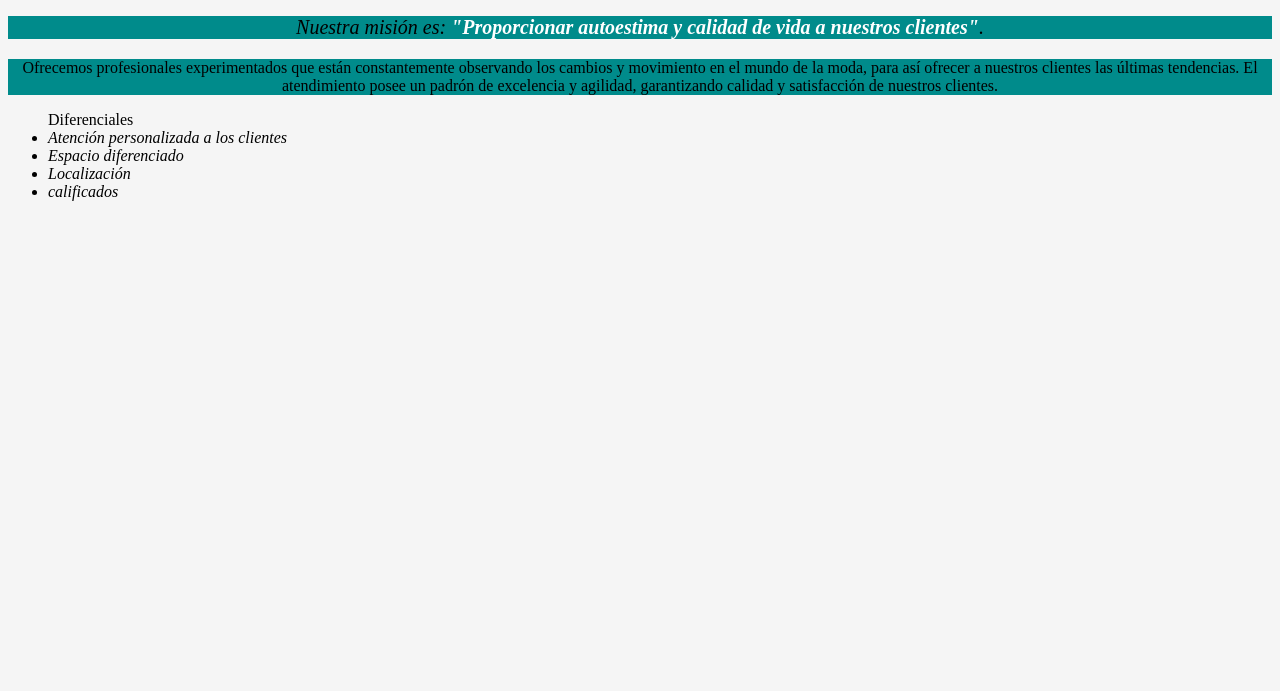
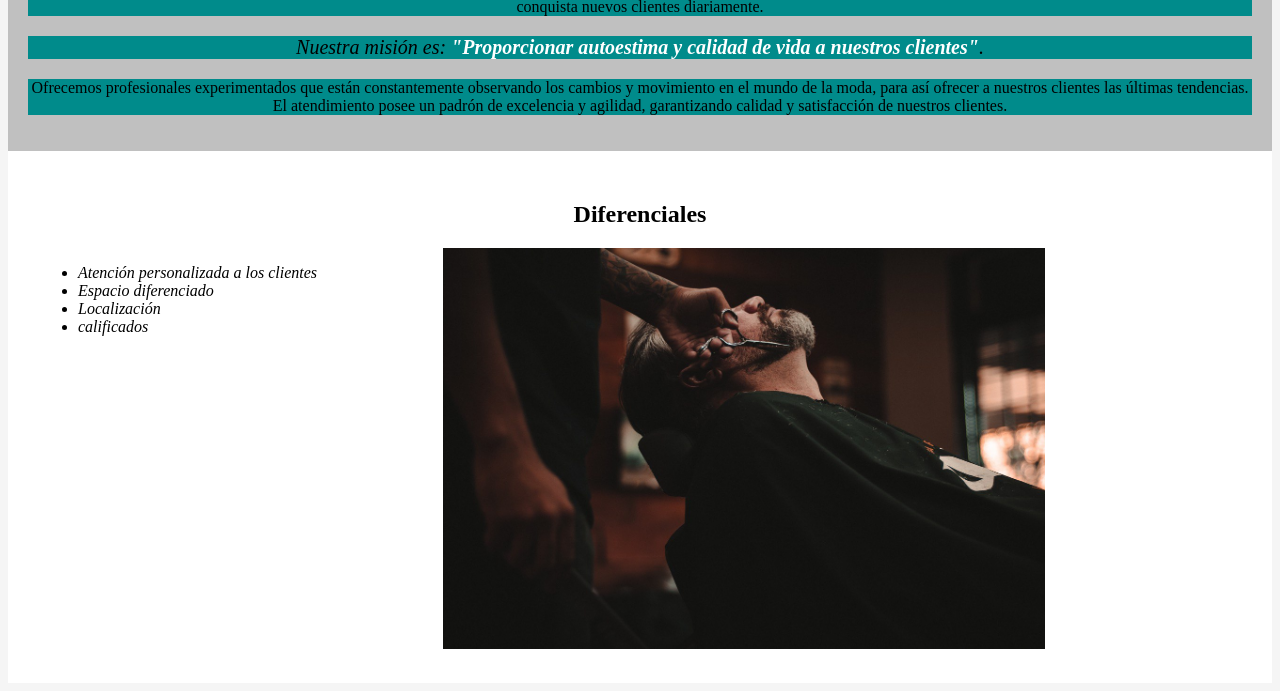
Before and after one commit to DavidR9830/ComienzoCSS, a plain HTML site: page index.html in a window 1280 px wide. Shown: the part 606-1297 px from the top of the page. Before the commit the page ends 823 px from the top, so only its background shows below. Drawn offline with Linux system fonts and the light colour scheme.

Commit message:
listas y selectores css

```diff
--- a/index.html
+++ b/index.html
@@ -10,7 +10,10 @@
     </head>
 
     <body>
+
         <img id="banner" src="banner/banner.jpg">
+
+        <div class="principal">
             <h1>Sobre la Barbería Alura</h1>
 
              <p>Ubicada en el corazón de la ciudad, la <strong>Barbería Alura</strong> trae para el mercado lo que hay de mejor para su cabello y barba. Fundada en 2020, la Barbería Alura ya es destaque en la ciudad y conquista nuevos clientes diariamente.</p>
@@ -18,12 +21,19 @@
             <p id = "mission"><em>Nuestra misión es: <strong>"Proporcionar autoestima y calidad de vida a nuestros clientes"</strong>.</em></p>
 
              <p >Ofrecemos profesionales experimentados que están constantemente observando los cambios y movimiento en el mundo de la moda, para así ofrecer a nuestros clientes las últimas tendencias. El atendimiento posee un padrón de excelencia y agilidad, garantizando calidad y satisfacción de nuestros clientes.</p>
+        </div>
 
-        <ul>Diferenciales
+
+        <div class="diferenciales">
+            <h2>Diferenciales</h2>
+            <ul>
                 <li class="items">Atención personalizada a los clientes</li>
                 <li class="items">Espacio diferenciado</li>
                 <li class="items">Localización</li>
                 <li class="items">calificados</li>
             </ul>
+            <img src="diferenciales/diferenciales.jpg" class="imagenDiferenciales">
+        </div>
+
     </body>
 </html>
--- a/style.css
+++ b/style.css
@@ -6,6 +6,10 @@ body {
 width: 100%;
 }
 
+.principal {
+    background:silver;
+    padding: 20px; /* Es el espaciamiento interno*/
+}
 h1 {
     text-align: center;
     background: wheat;
@@ -24,6 +28,25 @@ em strong {
     font-size: 20px;
 }
 
+.diferenciales {
+    background: white;
+    padding: 30px;
+}
+
+h2 {
+    text-align: center;
+}
+
 .items {
    font-style:italic;
 }
+
+ul {
+    display: inline-block;  /* Para que la lista ocupe solo su linea y pertmita gestionar los demás espacios*/
+    vertical-align: top; /* ubicación del elemento*/
+    width: 20%;
+    margin-right: 10%;
+}
+.imagenDiferenciales {
+    width: 50%;
+}
```
Also changed, not shown: diferenciales/diferenciales.jpg (added). Lines whose indentation alone changed are shown as unchanged.
